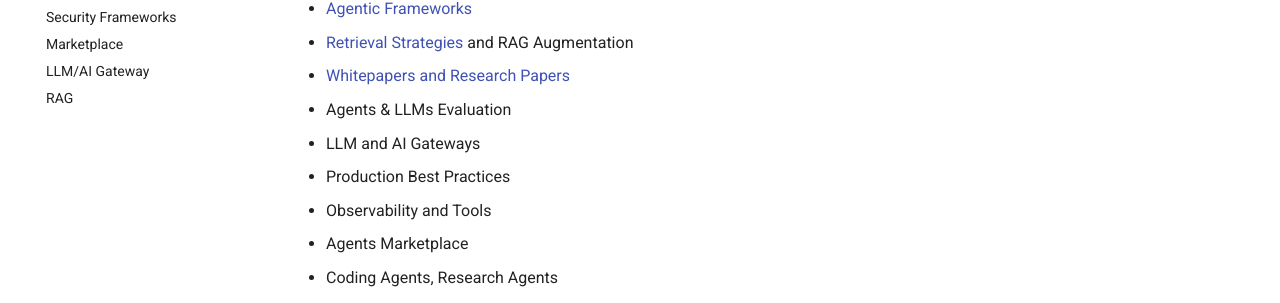
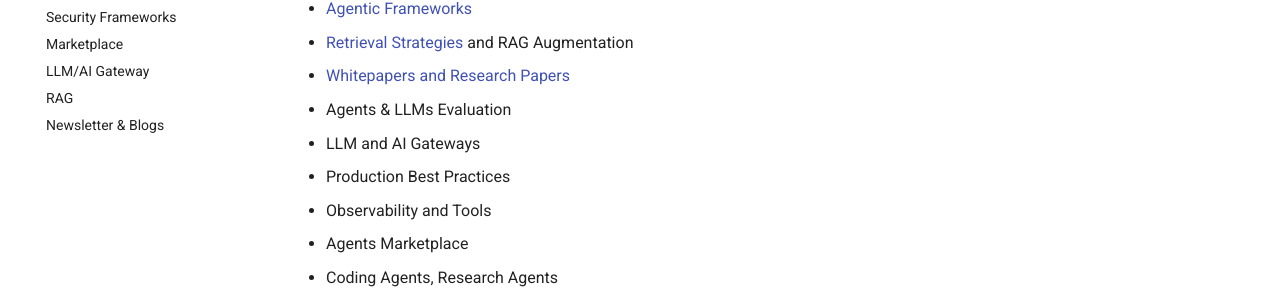
Before and after one commit to ankurkumarz/agentic-ai-knowledge-base, an MkDocs documentation site: the page built from docs/index.md, in a window 1280 px wide. Shown: the part 579-882 px from the top of the page. Built offline with MkDocs 1.6.1 and Material for MkDocs 9.7.7, drawn with Linux system fonts in a browser that asks for light colours.

Commit message:
Update mkdocs.yml

```diff
--- a/mkdocs.yml
+++ b/mkdocs.yml
@@ -31,8 +31,9 @@ nav:
   - SampleApps: 'SampleApps/Readme.md'
   - Security Frameworks: 'SecurityFrameworks/Readme.md'
   - Marketplace: 'Marketplace/Readme.md'
-  - LLM/AI Gateway: 'LLMGateway.Readme.md'
+  - LLM/AI Gateway: 'LLMGateway/Readme.md'
   - RAG: 'RAG/Readme.md'
+  - Newsletter & Blogs: 'NewsletterBlogs/README.md'
 plugins:
   - search
   - mermaid2
```
